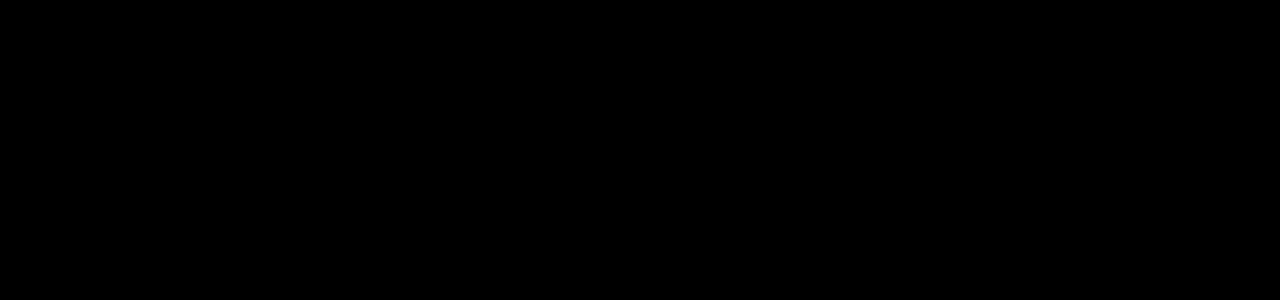
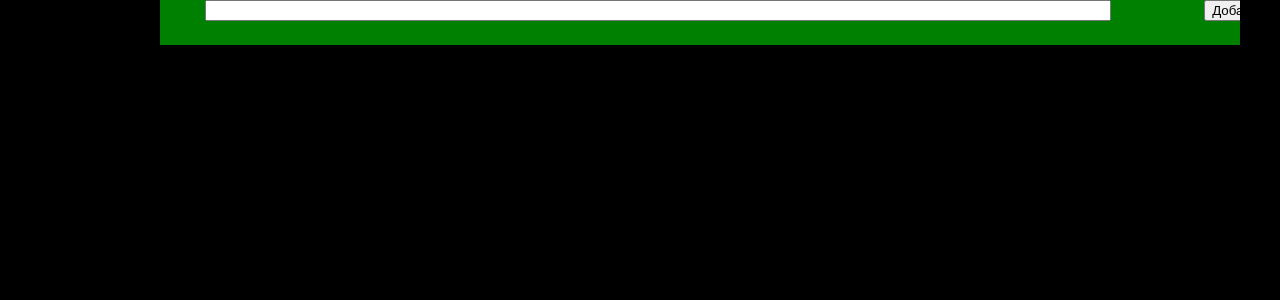
Before and after one commit to ArhDemetriy/two-screen, a React (Create React App) app: page / in a window 1280 px wide. Shown: the top 300 px of the page. Built offline with nearby package versions, Linux system fonts and the light colour scheme.

Commit message:
add: Notepad.Input style

```diff
--- a/src/app/scroll/notepad/Notepad.scss
+++ b/src/app/scroll/notepad/Notepad.scss
@@ -1,3 +1,6 @@
 .Notepad{
-
+  background-color: green;
+  display: flex;
+  flex-direction: column;
+  gap: 3vh;
 }
--- a/src/app/scroll/notepad/input/Input.scss
+++ b/src/app/scroll/notepad/input/Input.scss
@@ -1,3 +1,8 @@
 .Input{
-
+  display: flex;
+  justify-content: space-around;
+  gap: 0.2vw;
+  &__textField{
+    flex-grow: 0.8;
+  }
 }
--- a/src/app/scroll/notepad/input/Input.tsx
+++ b/src/app/scroll/notepad/input/Input.tsx
@@ -4,6 +4,8 @@
 function Input() {
   return (
     <label className="Input">
+      <input className='Input__textField' type="text" name="textField" />
+      <button type="button">Добавить текст</button>
 
     </label>
   );
--- a/src/app/scroll/notepad/textList/TextList.scss
+++ b/src/app/scroll/notepad/textList/TextList.scss
@@ -1,3 +1,5 @@
 .TextList{
-
+  display: flex;
+  flex-direction: column;
+  gap: 0.1vh;
 }
```
